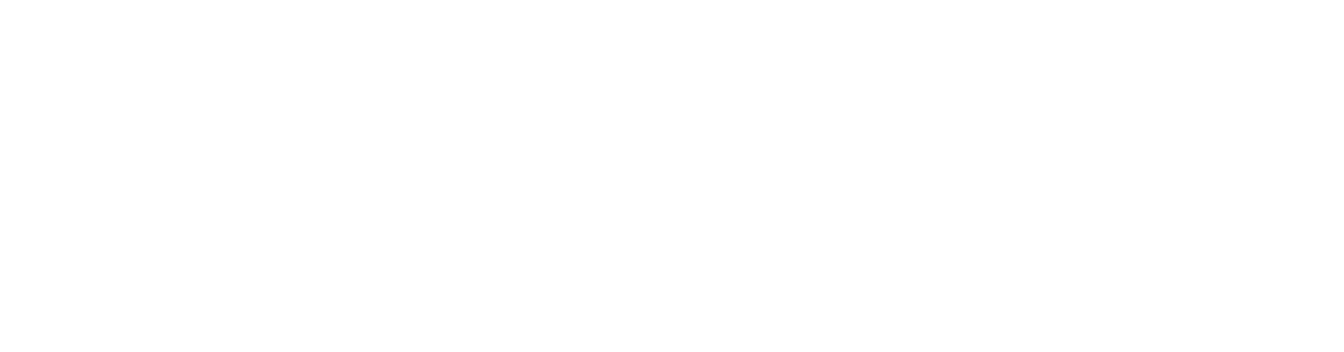
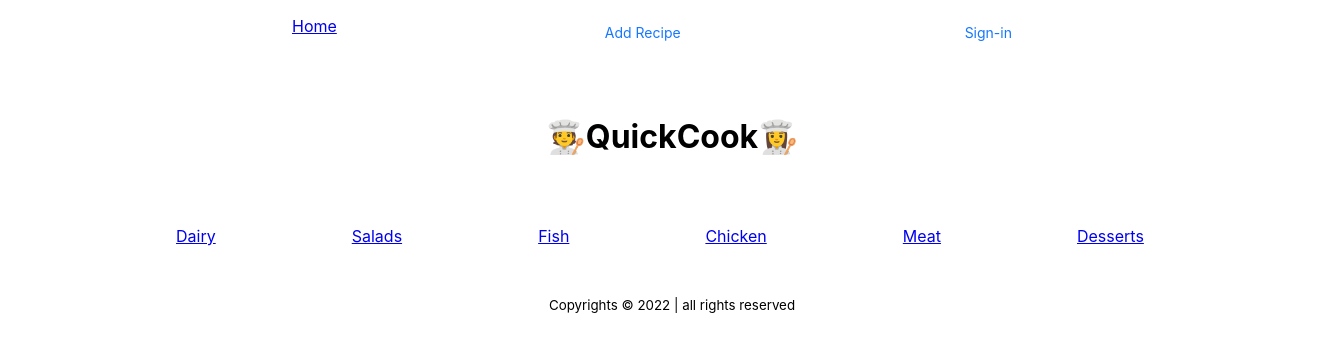
Before and after one commit to AdiFischer/web-quickcook, a React (Create React App) app: page / in a window 1280 px wide. Shown: the top 352 px of the page, 1344 px wide, since content can reach past the window. Built offline with nearby package versions, Linux system fonts and the light colour scheme.

Commit message:
added routes and pages

```diff
--- a/package.json
+++ b/package.json
@@ -6,8 +6,10 @@
     "@testing-library/jest-dom": "^5.16.5",
     "@testing-library/react": "^13.4.0",
     "@testing-library/user-event": "^13.5.0",
+    "antd": "^5.0.1",
     "react": "^18.2.0",
     "react-dom": "^18.2.0",
+    "react-router-dom": "^6.4.3",
     "react-scripts": "5.0.1",
     "web-vitals": "^2.1.4"
   },
--- a/src/App.js
+++ b/src/App.js
@@ -1,11 +1,24 @@
-
+import {BrowserRouter, Routes, Route} from 'react-router-dom'
 import './assets/Styles.css';
-
+import Header from './components/Header';
+import Footer from './components/Footer'
+import Home from './pages/Home';
+import ListByType from './pages/ListByType';
+import AddNew from './pages/AddNew';
+import OneRecipe from './pages/OneRecipe';
 function App() {
   return (
-    <div className="App">
-
-    </div>
+  <BrowserRouter>
+  <Header />
+  <Routes>
+    <Route path='/' element={<Home />} />
+    <Route path='/list-by-type' element={<ListByType />} />
+    <Route path='/add-new' element={<AddNew />} />
+    <Route path='/one-recipe' element={<OneRecipe />} />
+    {/* <Route path='*' element={<h2>Page not found</h2>} /> */}
+  </Routes>
+  <Footer />
+  </BrowserRouter>
   );
 }
 
--- a/src/assets/Styles.css
+++ b/src/assets/Styles.css
@@ -2,19 +2,8 @@
     text-align: center;
   }
 
-  .App-logo {
-    height: 40vmin;
-    pointer-events: none;
-  }
-
-  @media (prefers-reduced-motion: no-preference) {
-    .App-logo {
-      animation: App-logo-spin infinite 20s linear;
-    }
-  }
-
   .App-header {
-    background-color: #282c34;
+    background-color: #3764c0;
     min-height: 100vh;
     display: flex;
     flex-direction: column;
@@ -24,18 +13,28 @@
     color: white;
   }
 
+  .header-container {
+    display: flex;
+    justify-content: space-evenly;
+  }
+
+  .recipeType-container {
+    display: flex;
+    justify-content: space-evenly;
+  }
+
   .App-link {
     color: #61dafb;
   }
 
-  @keyframes App-logo-spin {
-    from {
-      transform: rotate(0deg);
-    }
-    to {
-      transform: rotate(360deg);
-    }
+  .hero-container {
+    display: flex;
+    text-align: center;
+    width: 100%;
+    padding: 2rem;
+    justify-content: center;
   }
+
   body {
     margin: 0;
     font-family: -apple-system, BlinkMacSystemFont, 'Segoe UI', 'Roboto', 'Oxygen',
@@ -49,3 +48,9 @@
     font-family: source-code-pro, Menlo, Monaco, Consolas, 'Courier New',
       monospace;
   }
+
+  footer {
+    width: 100%;
+    padding: 2rem;
+    text-align: center;
+  }
--- /dev/null
+++ b/src/components/Footer.jsx
@@ -0,0 +1,5 @@
+export default function Footer() {
+    return(
+        <footer><small>Copyrights &copy; 2022 | all rights reserved</small></footer>
+    )
+}
--- /dev/null
+++ b/src/components/Header.jsx
@@ -0,0 +1,21 @@
+import { Link } from "react-router-dom"
+import { Button } from "antd"
+export default function Header() {
+    return(
+        <ul className="header-container">
+            <a href="/">Home</a>
+
+            <Link to={'/add-new'}>
+            <Button type="link" htmlType="button">
+                Add Recipe
+            </Button>
+            </Link>
+            <Link to={'/sign-in'}>
+            <Button type="link" htmlType="button">
+                Sign-in
+            </Button>
+            </Link>
+            {/* <a href="/add recipe">Add Recipe</a> */}
+        </ul>
+    )
+}
--- /dev/null
+++ b/src/components/Hero.jsx
@@ -0,0 +1,7 @@
+export default function Hero() {
+    return(
+        <div className="hero-container">
+        <h1>🧑‍🍳QuickCook👩‍🍳</h1>
+        </div>
+    )
+}
--- /dev/null
+++ b/src/components/RecipeType.jsx
@@ -0,0 +1,12 @@
+export default function RecipeType() {
+    return(
+        <ul className="recipeType-container">
+        <a href="/dairy">Dairy</a>
+        <a href="/salads">Salads</a>
+        <a href="/fish">Fish</a>
+        <a href="/chicken">Chicken</a>
+        <a href="/meat">Meat</a>
+        <a href="/desserts">Desserts</a>
+    </ul>
+    )
+}
--- /dev/null
+++ b/src/pages/AddNew.jsx
@@ -0,0 +1,6 @@
+export default function AddNew() {
+    return (
+        <h1>Add new recipe Form</h1>
+
+    )
+}
--- /dev/null
+++ b/src/pages/Home.jsx
@@ -0,0 +1,12 @@
+
+import Hero from "../components/Hero";
+import RecipeType from "../components/RecipeType";
+
+export default function Home() {
+    return (
+        <>
+        <Hero />
+        <RecipeType />
+        </>
+    )
+}
--- /dev/null
+++ b/src/pages/ListByType.jsx
@@ -0,0 +1,6 @@
+export default function ListByType() {
+    return (
+        <h1>Get all by type</h1>
+
+    )
+}
--- /dev/null
+++ b/src/pages/OneRecipe.jsx
@@ -0,0 +1,6 @@
+export default function OneRecipe() {
+    return (
+        <h1>Get 1</h1>
+
+    )
+}
```
Also changed, not shown: 1 other file (tests, documents, lock files or other folders).
